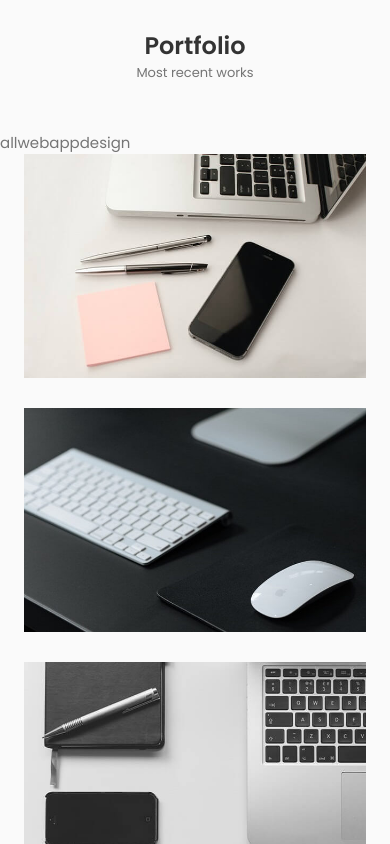
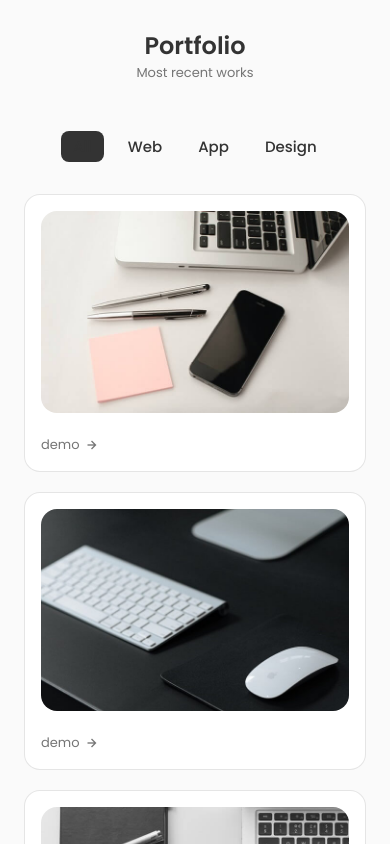
Before and after one commit to Hasanelmestrah/PortfolioPro, a React (Create React App) app: page / in a window 390 px wide. Shown: the part 3380-4224 px from the top of the page. Built offline with nearby package versions, Linux system fonts and the light colour scheme.

Commit message:
almost finsih

```diff
--- a/src/components/work/Data.jsx
+++ b/src/components/work/Data.jsx
@@ -8,7 +8,7 @@ export const projectsData = [
     id: 1,
     image: Work1,
     title: "Web design",
-    category: "web",
+    category: "Web",
   },
   {
     id: 2,
@@ -32,7 +32,7 @@ export const projectsData = [
     id: 5,
     image: Work5,
     title: "Web design",
-    category: "web",
+    category: "Web",
   },
 ];
 
@@ -41,7 +41,7 @@ export const projectsNav = [
     name: "all",
   },
   {
-    name: "web",
+    name: "Web",
   },
   {
     name: "app",
--- a/src/components/work/WorkItems.jsx
+++ b/src/components/work/WorkItems.jsx
@@ -4,6 +4,10 @@ const WorkItems = ({ item }) => {
   return (
     <div className="work__card" key={item.id}>
       <img src={item.image} alt="" className="work__img" />
+      <h3 className="work__title">{item.name}</h3>
+      <a href="#" className="work__button">
+        demo <i className="bx bx-right-arrow-alt work__button-icon"></i>
+      </a>
     </div>
   );
 };
--- a/src/components/work/Works.jsx
+++ b/src/components/work/Works.jsx
@@ -1,15 +1,39 @@
-import React from "react";
+import React, { useEffect, useState } from "react";
 import { projectsData } from "./Data";
 import { projectsNav } from "./Data";
 import WorkItems from "./WorkItems";
 
 const Works = () => {
+  const [item, setItem] = useState({ name: "all" });
+  const [projects, setProjects] = useState([]);
+  const [active, setActive] = useState(0);
+
+  useEffect(() => {
+    if (item.name === "all") {
+      setProjects(projectsData);
+    } else {
+      const newProjects = projectsData.filter((project) => {
+        return project.category.toLowerCase() === item.name;
+      });
+      setProjects(newProjects);
+    }
+  }, [item]);
+
+  const handleClick = (e, index) => {
+    setItem({ name: e.target.textContent.toLowerCase() });
+    setActive(index);
+  };
   return (
     <div>
       <div className="work__filters">
         {projectsNav.map((item, index) => {
           return (
-            <span className="work__item" key={index}>
+            <span
+              onClick={(e) => {
+                handleClick(e, index);
+              }}
+              className={`${active === index ? `active-work` : ""} work__item `}
+              key={index}>
               {item.name}
             </span>
           );
@@ -17,7 +41,7 @@ const Works = () => {
       </div>
 
       <div className="work__container container grid">
-        {projectsData.map((item) => {
+        {projects.map((item) => {
           return <WorkItems item={item} key={item.id} />;
         })}
       </div>
--- a/src/components/work/work.css
+++ b/src/components/work/work.css
@@ -0,0 +1,110 @@
+.work__filters {
+  display: flex;
+  justify-content: center;
+  align-items: center;
+  column-gap: 0.75rem;
+  margin-bottom: var(--mb-2);
+}
+
+.work__item {
+  cursor: pointer;
+  color: var(--title-color);
+  padding: 0.25rem 0.75rem;
+  font-weight: var(--font-medium);
+  border-radius: 0.5rem;
+  text-transform: capitalize;
+}
+
+.work__item:hover {
+  background-color: var(--title-color);
+  color: var(--container-color);
+}
+
+.work__container {
+  grid-template-columns: repeat(2, max-content);
+  gap: 3rem;
+  justify-content: center;
+}
+
+.work__card {
+  background-color: var(--container-color);
+  border: 1px solid rgba(0, 0, 0, 0.1);
+  padding: 1.25rem;
+  border-radius: 1rem;
+}
+
+.work__img {
+  width: 295px;
+  border-radius: 1rem;
+  margin-bottom: var(--mb-1);
+}
+
+.work__title {
+  font-size: var(--normal-font-size);
+  font-weight: var(--font-medium);
+  margin-bottom: var(--mb-0-5);
+}
+
+.work__button {
+  color: var(--text-color);
+  font-size: var(--small-font-size);
+  display: flex;
+  align-items: center;
+  column-gap: 0.25rem;
+}
+
+.work__button-icon {
+  font-size: 1rem;
+  transition: 0.4s;
+}
+
+.work__button:hover {
+  transform: translateX(0.25rem);
+}
+
+/* active work */
+.active-work {
+  background-color: var(--title-color);
+}
+
+/*=============== BREAKPOINTS ===============*/
+/* For large devices */
+@media screen and (max-width: 992px) {
+  .work__container {
+    gap: 1.25rem;
+  }
+  .work__card {
+    padding: 1rem;
+  }
+  .work__img {
+    margin-bottom: 0.75rem;
+  }
+  .work__title {
+    margin-bottom: 0.25rem;
+  }
+}
+/* For medium devices */
+@media screen and (max-width: 768px) {
+  .work__container {
+    grid-template-columns: max-content;
+  }
+}
+
+@media screen and (max-width: 576px) {
+  .work__container {
+    grid-template-columns: 1fr;
+  }
+  .work__img {
+    width: 100%;
+  }
+}
+
+/* For small devices */
+@media screen and (max-width: 350px) {
+  .work__item {
+    font-size: var(--small-font-size);
+  }
+  .work__filters {
+    column-gap: 0.25rem;
+  }
+}
```
